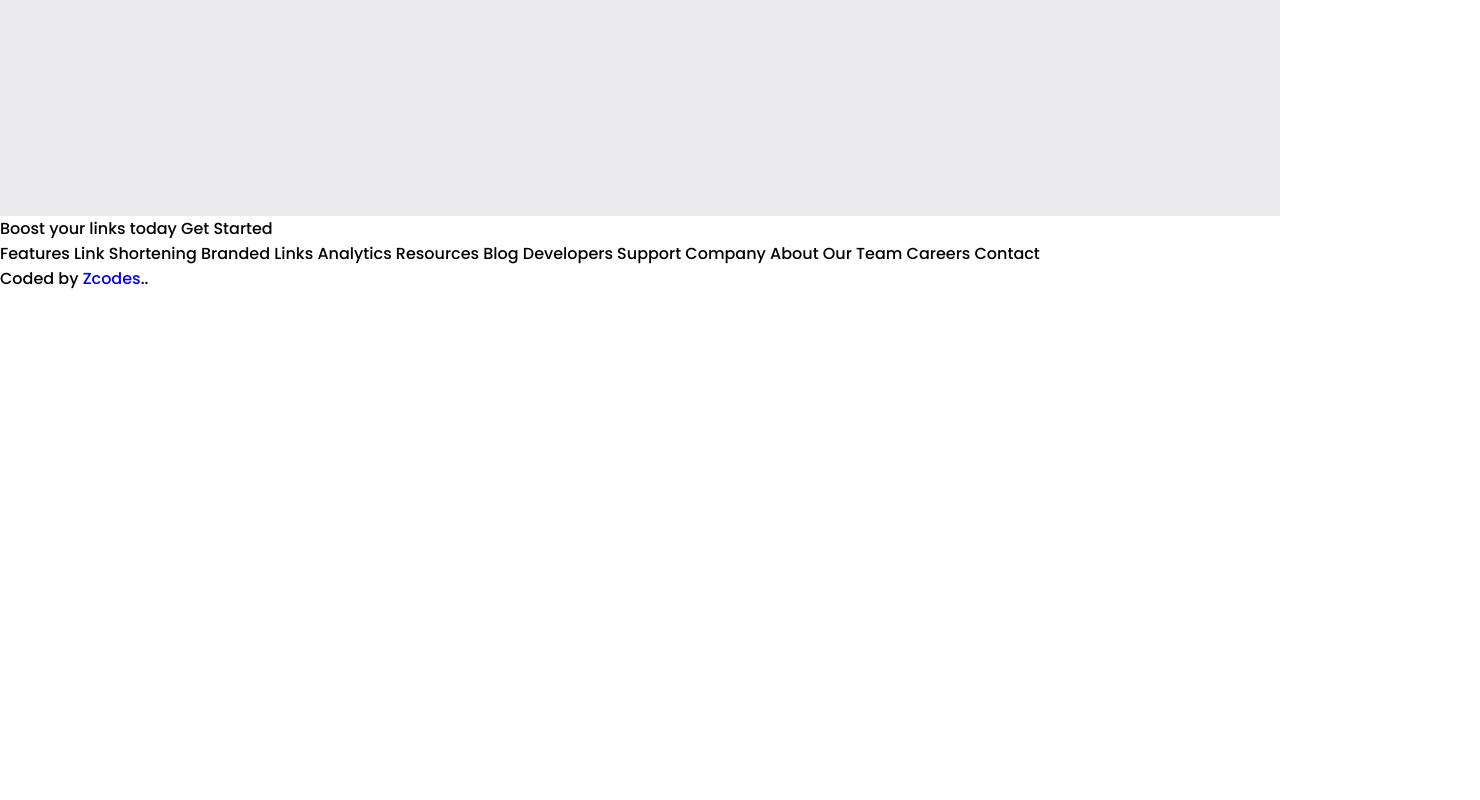
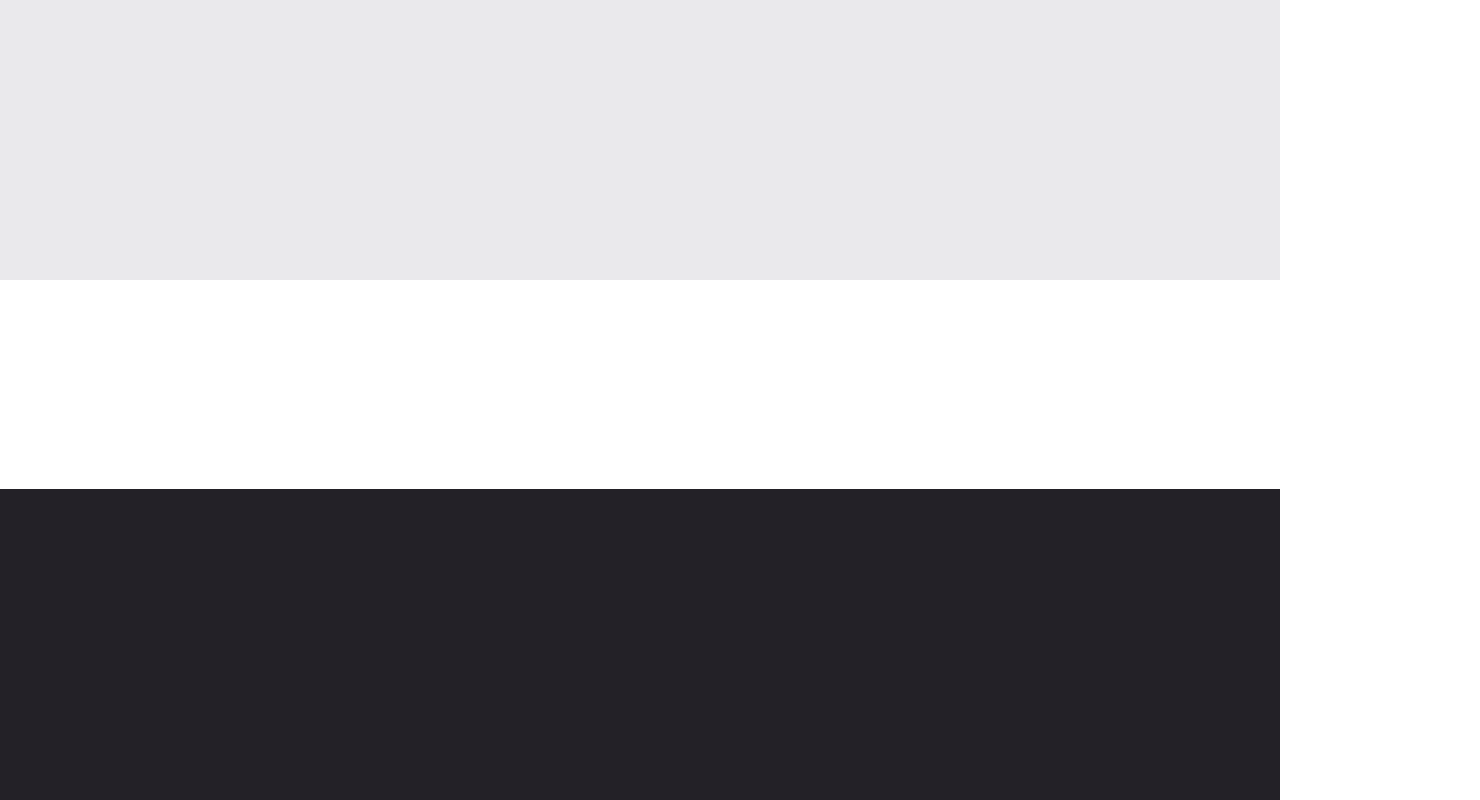
Before and after one commit to FawaleAyomide/url-shortening-api-master, a React (Create React App) app in the folder url-shortening/: page / in a window 1280 px wide. Shown: the part 1304-2104 px from the top of the page, 1480 px wide, since content can reach past the window. Before the commit the page ends 1595 px from the top, so only its background shows below. Built offline with nearby package versions, Linux system fonts and the light colour scheme.

Commit message:
style update

```diff
--- a/url-shortening/src/Section/Home.js
+++ b/url-shortening/src/Section/Home.js
@@ -1,15 +1,19 @@
 /* eslint-disable jsx-a11y/anchor-is-valid */
-import {useEffect} from "react";
+import { useEffect } from "react";
 import Nav from "./Nav";
 import Aos from "aos";
-import 'aos/dist/aos.css'
-import Hero from '../images/illustration-working.svg'
-import Recognition from '../images/icon-brand-recognition.svg'
-import Records from '../images/icon-detailed-records.svg'
-import Customizable from '../images/icon-fully-customizable.svg'
+import "aos/dist/aos.css";
+import Hero from "../images/illustration-working.svg";
+import Recognition from "../images/icon-brand-recognition.svg";
+import Records from "../images/icon-detailed-records.svg";
+import Customizable from "../images/icon-fully-customizable.svg";
+import Logo from "../images/logo.svg";
+import { RiFacebookBoxFill } from "react-icons/ri";
+import { FaTwitter } from "react-icons/fa";
+import { IoLogoPinterest } from "react-icons/io";
+import { FaInstagram } from "react-icons/fa";
 
 const Home = () => {
-
   useEffect(() => {
     Aos.init({
       duration: 400,
@@ -18,94 +22,132 @@ const Home = () => {
     });
   });
 
-  return <div>
+  return (
+    <div>
       <header>
-    <Nav/>
+        <Nav />
         <main>
           <div className="text">
-    <h1 data-aos='fade-right'>More than just shorter links</h1>
-    <p data-aos='fade-left'>Build your brand’s recognition and get detailed insights
-    on how your links are performing.
+            <h1 data-aos="fade-right">More than just shorter links</h1>
+            <p data-aos="fade-left">
+              Build your brand’s recognition and get detailed insights on how
+              your links are performing.
             </p>
-    <button className="btn" data-aos='fade-up'>Get Started</button>
+            <button className="btn" data-aos="fade-up">
+              Get Started
+            </button>
           </div>
           <div className="img">
-    <img src={Hero} alt="hero-img" className="hero" data-aos='fade-up-right' />
+            <img
+              src={Hero}
+              alt="hero-img"
+              className="hero"
+              data-aos="fade-up-right"
+            />
           </div>
         </main>
       </header>
 
       <section>
         <div className="sect-1-cont">
-        <div className="shorten" data-aos='zoom-in-up'>
+          <div className="shorten" data-aos="zoom-in-up">
             <input type="text" placeholder="Shorten a link here..." />
             <button className="btn">Shorten It!</button>
           </div>
           <div className="sect-1">
-            <div className="head" data-aos='zoom-out-up' data-aos-delay='350'>
+            <div className="head" data-aos="zoom-out-up" data-aos-delay="350">
               <h1>Advanced Statistics</h1>
-            <p>Track how your links are performing across the web with our
+              <p>
+                Track how your links are performing across the web with our
                 advanced statistics dashboard.
               </p>
             </div>
             <div className="box-cont">
-                <div className="box" data-aos='zoom-out-left' data-aos-delay='1000'>
+              <div
+                className="box"
+                data-aos="zoom-out-left"
+                data-aos-delay="1000"
+              >
                 <img src={Recognition} alt="icon" className="brand" />
                 <h2>Brand Recognition</h2>
-                    <p>Boost your brand recognition with each click. Generic links don’t
-                    mean a thing. Branded links help instil confidence in your content.
+                <p>
+                  Boost your brand recognition with each click. Generic links
+                  don’t mean a thing. Branded links help instil confidence in
+                  your content.
                 </p>
               </div>
-                <div className="box" data-aos='zoom-in-up' data-aos-delay='900'>
+              <div className="box" data-aos="zoom-in-up" data-aos-delay="900">
                 <img src={Records} alt="icon" className="brand" />
                 <h2>Detailed Records</h2>
-                    <p>Gain insights into who is clicking your links. Knowing when and where
-                    people engage with your content helps inform better decisions.
+                <p>
+                  Gain insights into who is clicking your links. Knowing when
+                  and where people engage with your content helps inform better
+                  decisions.
                 </p>
               </div>
-                <div className="box" data-aos='zoom-out-right' data-aos-delay='800'>
+              <div
+                className="box"
+                data-aos="zoom-out-right"
+                data-aos-delay="800"
+              >
                 <img src={Customizable} alt="icon" className="brand" />
                 <h2>Fully Customizable</h2>
-                    <p>Improve brand awareness and content discoverability through customizable
-                    links, supercharging audience engagement.</p>
+                <p>
+                  Improve brand awareness and content discoverability through
+                  customizable links, supercharging audience engagement.
+                </p>
               </div>
             </div>
           </div>
         </div>
       </section>
       <section>
-        <div className="sect-2">
+        <div className="sect-2" data-aos="zoom-out-up">
+          <h1 data-aos="fade-left" data-aos-delay="900">
             Boost your links today
-
+          </h1>
+          <button className="btn" data-aos="fade-right" data-aos-delay="800">
             Get Started
+          </button>
         </div>
       </section>
       <footer>
-            Features
-
-            Link Shortening
-            Branded Links
-            Analytics
-
-            Resources
-
-            Blog
-            Developers
-            Support
-
-            Company
-
-            About
-            Our Team
-            Careers
-            Contact
-
+        <div className="foot" data-aos='fade-down-left'>
+        <img src={Logo} alt="" className="logo" />
+        <div className="foot-links">
+          <h2>Features</h2>
+          <a href="#">Link Shortening</a>
+          <a href="#">Branded Links</a>
+          <a href="#">Analytics</a>
+        </div>
+        <div className="foot-links">
+          <h2>Resources</h2>
+          <a href="#">Blog</a>
+          <a href="#">Developers</a>
+          <a href="#">Support</a>
+        </div>
+        <div className="foot-links">
+          <h2>Company</h2>
+          <a href="#">About</a>
+          <a href="#">Our Team</a>
+          <a href="#">Careers</a>
+          <a href="#">Contact</a>
+        </div>
+        <div className="aside">
+        <div className="icons">
+        <RiFacebookBoxFill className="icon" />
+        <FaTwitter className="icon" />
+        <IoLogoPinterest className="icon" />
+        <FaInstagram className="icon" />
+        </div>
         <div class="attribution">
           Coded by <a href="https://my-portfolio-swart-xi.vercel.app/">Zcodes</a>..
         </div>
+        </div>
+        </div>
       </footer>
-
-  </div>;
+    </div>
+  );
 };
 
 export default Home;
--- a/url-shortening/src/Style/index.css
+++ b/url-shortening/src/Style/index.css
@@ -155,7 +155,7 @@ main .hero{
   flex-direction: column;
   gap: 4rem;
   background-color: var(--GrayT);
-  padding: 12rem 1rem 2rem;
+  padding: 12rem 1rem 6rem;
   place-items: center;
 }
 .sect-1 .head{
@@ -199,6 +199,8 @@ main .hero{
   padding: 1rem;
   border-radius: 50%;
   top: -2.5rem;
+  width: 4.7rem;
+  height: 4.7rem;
 }
 .box:nth-child(2){
   margin-top: 4rem;
@@ -217,3 +219,97 @@ main .hero{
   color: var(--Grayish-Violet);
   line-height: 1.6rem;
 }
+/* section-2 */
+.sect-2{
+  display: flex;
+  flex-direction: column;
+  gap: 2rem;
+  place-content: center;
+  text-align: center;
+  background: url(../images/bg-boost-desktop.svg) center no-repeat;
+  background-size: cover;
+  background-color: var(--Dark-Violet);
+  padding: 2.5rem;
+  color: var(--White);
+  width: 100%;
+}
+.sect-2 h1{
+  font-size: 2rem;
+  line-height: 3rem;
+}
+.sect-2 .btn{
+  width: 11rem;
+  background-color: var(--Cyan);
+  color: var(--White);
+  border-radius: 6rem;
+  padding: .9rem 2rem;
+  font-size: 1.1rem;
+  font-weight: 700;
+  cursor: pointer;
+  margin: auto;
+}
+.sect-2 .btn:hover{
+  background-color: var(--Trans);
+  transition: .6s ease-in-out all;
+  padding: .9rem 2.1rem;
+  width: 11.1rem;
+}
+/* footer */
+footer{
+  display: flex;
+  background-color: var(--Very-Dark-Violet);
+  color: var(--White);
+  padding: 3rem;
+  align-items: center;
+  place-content: center;
+}
+.foot{
+  display: flex;
+  gap: 5rem;
+}
+.foot .logo{
+  width: 7.5rem;
+  height: 2.5rem;
+  margin-right: 8rem;
+}
+.foot-links{
+  display: flex;
+  flex-direction: column;
+  gap: 1rem;
+}
+.foot-links h2{
+  padding-bottom: 1rem;
+}
+.foot-links a{
+  color: var(--Gray);
+}
+.foot-links a:hover{
+  color: var(--Cyan);
+  transition: .6s ease-in all;
+}
+.aside{
+  display: flex;
+  flex-direction: column;
+  gap: 2rem;
+}
+.icons{
+  display: flex;
+  gap: 1rem;
+}
+.icon{
+  width: 1.6rem;
+  height: 1.6rem;
+  cursor: pointer;
+}
+.icon:hover{
+  color: var(--Cyan);
+  transition: .6s ease-in all;
+}
+.attribution a{
+  color: var(--Cyan);
+}
+.attribution a:hover{
+  color: var(--Trans);
+  transition: .6s ease-in all;
+}
+/* .apart{} */
--- a/url-shortening/src/Style/media.css
+++ b/url-shortening/src/Style/media.css
@@ -178,10 +178,10 @@
   }
 }
 @media (max-width: 735px) {
-    .box{
+  .box {
     text-align: center;
   }
-    .brand{
+  .brand {
     left: 50%;
     transform: translate(-50%, -7%);
   }
@@ -194,7 +194,7 @@
 }
 @media (max-width: 630px) {
   .sect-1 {
-    padding: 9rem 1rem 2rem;
+    padding: 9rem 1rem 6rem;
   }
 }
 @media (max-width: 550px) {
@@ -206,7 +206,46 @@
   .box {
     padding: 4rem 1rem 2rem;
   }
-    .box p{
+  .box p {
     width: 100%;
   }
 }
+/* section-2 */
+@media (max-width: 630px) {
+  .sect-2 {
+    background: url(../images/bg-boost-mobile.svg) center no-repeat;
+    background-size: cover;
+    background-color: var(--Dark-Violet);
+  }
+}
+/* footer */
+@media (max-width: 1165px) {
+  .foot{
+    gap: 3.5rem;
+    justify-content: space-between;
+  }
+}
+@media (max-width: 1065px) {
+  .foot .logo{
+    margin-right: 4rem;
+  }
+}
+@media (max-width: 1065px) {
+  .foot .logo{
+    margin-right: 0;
+  }
+}
+@media (max-width: 940px) {
+  .foot{
+    gap: 2.5rem;
+  }
+}
+@media (max-width: 940px) {
+  .foot{
+    flex-direction: column;
+    text-align: center;
+  }
+  .foot .logo{
+    margin: auto;
+  }
+}
```
Lines whose indentation alone changed are shown as unchanged.
